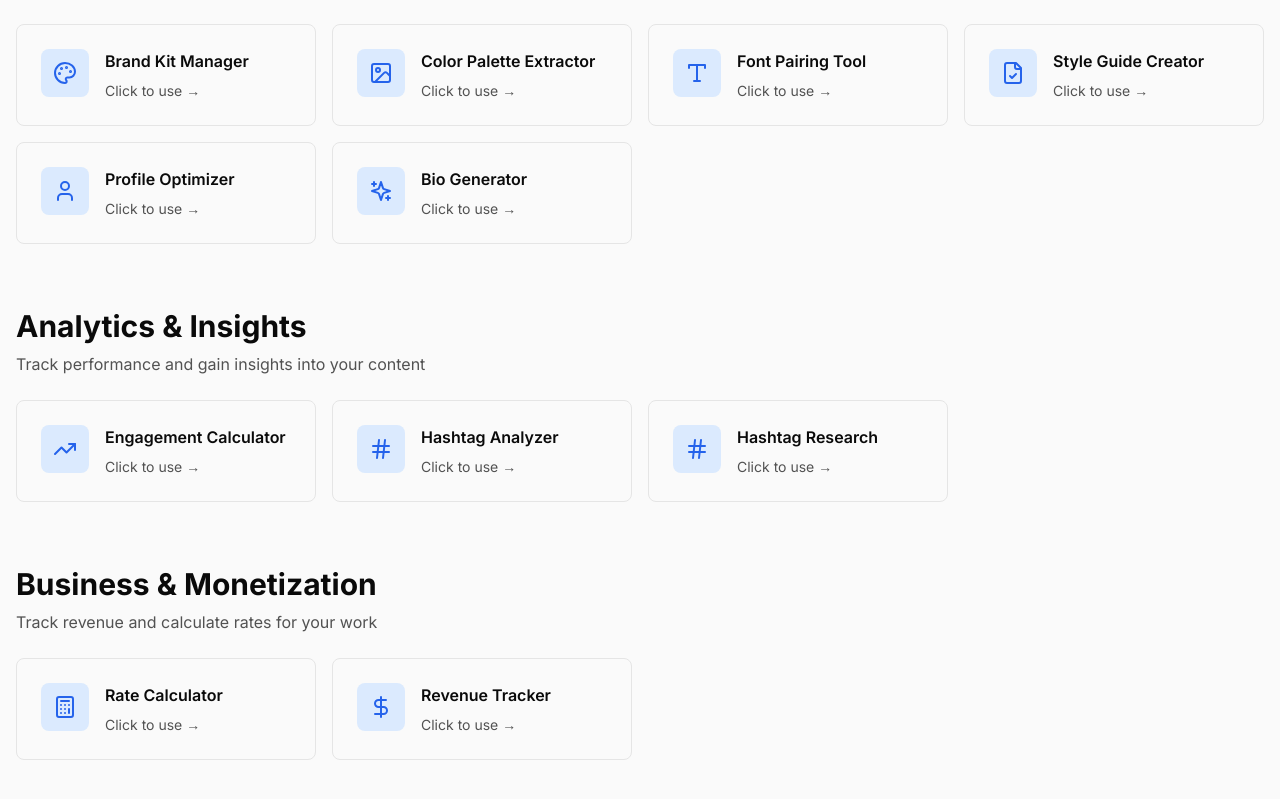
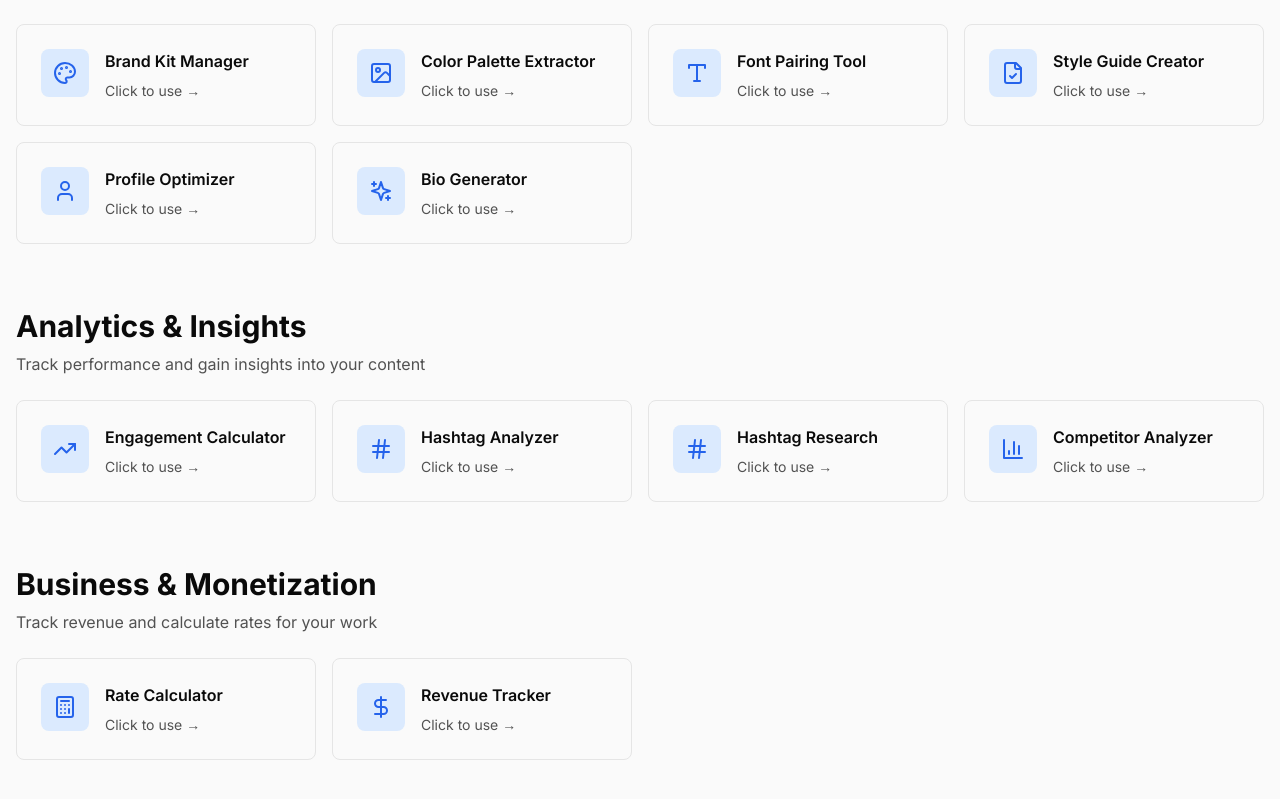
Before and after one commit to emasmela-dotcom/toolmarket365.com, a Next.js app: page /tools in a window 1280 px wide. Shown: the part 1121-1920 px from the top of the page. Built offline with nearby package versions, Linux system fonts and the light colour scheme.

Commit message:
Add Competitor Analyzer to Analytics & Insights section

```diff
--- a/app/tools/page.tsx
+++ b/app/tools/page.tsx
@@ -70,6 +70,7 @@ const toolSections = [
       { name: 'Engagement Calculator', slug: 'engagement-calculator', icon: TrendingUp },
       { name: 'Hashtag Analyzer', slug: 'hashtag-analyzer', icon: Hash },
       { name: 'Hashtag Research', slug: 'hashtag-research', icon: Hash },
+      { name: 'Competitor Analyzer', slug: 'competitor-analyzer', icon: BarChart3 },
     ]
   },
   {
```
